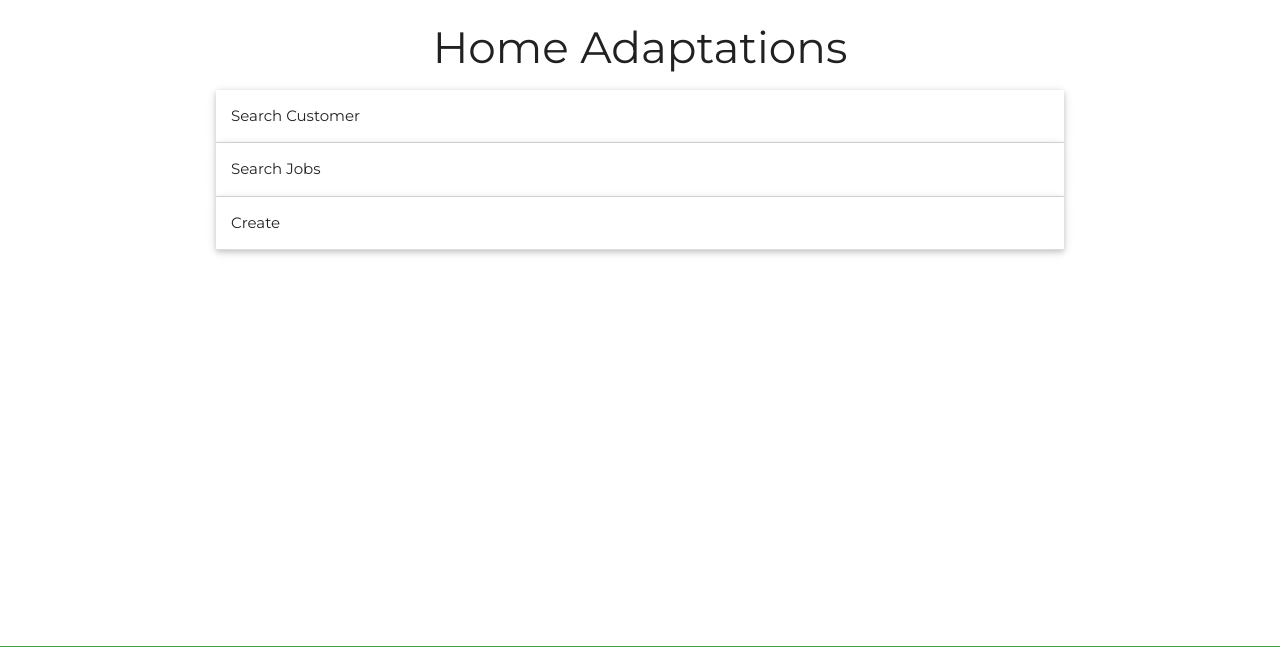
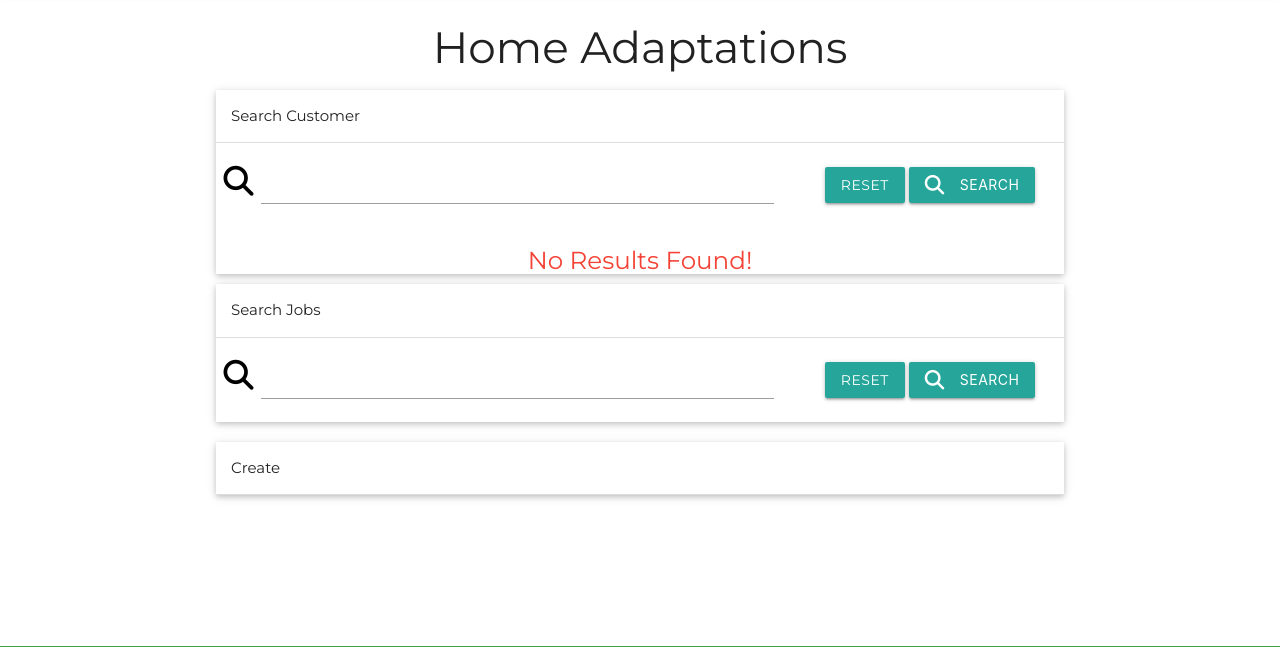
Before and after one commit to Danbob81/enabled, a Flask app: page /add_customer in a window 1280 px wide. Shown: the part 69-716 px from the top of the page. Run offline with Flask 2, Linux system fonts and the light colour scheme; some libraries are stand-ins or nearby versions.

Commit message:
add search bars to customers, jobs and users

```diff
--- a/app.py
+++ b/app.py
@@ -101,6 +101,8 @@ def edit_user(employee_id):
             {"_id": ObjectId(employee_id)}, {"$set": submit})
 
         flash("User successfully updated!")
+        employees = list(mongo.db.users.find())
+        return render_template("create_user.html", employees=employees)
 
     employee = mongo.db.users.find_one({"_id": ObjectId(employee_id)})
     return render_template("edit_user.html", employee=employee)
@@ -127,6 +129,14 @@ def logout():
 def get_customers():
     """retrieve customer record from db"""
     customers = list(mongo.db.customers.find())
+    return render_template("account.html", customers=customers)
+
+
+@app.route("/search_customer", methods=["GET", "POST"])
+def search_customer():
+    """query db for customer details"""
+    query = request.form.get("query")
+    customers = list(mongo.db.customers.find({"$text": {"$search": query}}))
     return render_template("account.html", customers=customers)
 
 
--- a/templates/account.html
+++ b/templates/account.html
@@ -10,7 +10,26 @@
 
 <ul class="collapsible popout">
   <li>
-    <div class="collapsible-header">Search Customer</div>
+    <div class="collapsible-header">Search Customer <br></div>
+      <div class="col s12">
+        <form action="{{ url_for('search_customer') }}" method="POST" class="col s12">
+          <div class="row valign-wrapper center-align">
+            <div class="input-field col s12 m8">
+                <i class="fas fa-search prefix black-text"></i>
+                <input type="text" name="query" id="query" minlength="3" class="validate" required>
+                <label for="query"></label>
+            </div>
+            <div class="col s12 m4">
+                <a href="{{ url_for('get_customers') }}" class="btn text-shadow">Reset</a>
+                <button type="submit" class="btn text-shadow">
+                    <i class="fas fa-search left"></i> Search
+                </button>
+            </div>
+          </div>
+        </form>
+      </div>
+    </div>
+    {% if customers|length >0 %}
       <div class="collapsible-body">
         <ul class="collection">
           {% for customer in customers %}
@@ -30,10 +49,29 @@
           {% endfor %}
         </ul>
       </div>
+    {% else %}
+      <h5 class="red-text center-align">No Results Found!</h5>
+    {% endif %}
   </li>
   <li>
     <div class="collapsible-header">Search Jobs</div>
-    <div class="collapsible-body"><span>Lorem ipsum dolor sit amet.</span></div>
+    <div class="col s12">
+      <form action="" method="POST" class="col s12">
+        <div class="row valign-wrapper center-align">
+          <div class="input-field col s12 m8">
+              <i class="fas fa-search prefix black-text"></i>
+              <input type="text" name="query" id="query" minlength="3" class="validate" required>
+              <label for="query"></label>
+          </div>
+          <div class="col s12 m4">
+              <a href="{{ url_for('get_customers') }}" class="btn text-shadow">Reset</a>
+              <button type="submit" class="btn text-shadow">
+                  <i class="fas fa-search left"></i> Search
+              </button>
+          </div>
+        </div>
+      </form>
+    </div>
   </li>
   <li>
     <div class="collapsible-header">Create</div>
@@ -113,7 +151,6 @@
           <label for="email">Email</label>
       </div>
     </div>
-
     <!-- Submit -->
     <div class="row">
       <div class="col s12 center-align">
--- a/templates/base.html
+++ b/templates/base.html
@@ -5,8 +5,7 @@
     <meta http-equiv="X-UA-Compatible" content="IE=edge">
     <meta name="viewport" content="width=device-width, initial-scale=1.0">
     <link href="https://fonts.googleapis.com/css2?family=Caveat:wght@700&family=Lobster&family=Montserrat:wght@400;800&display=swap" rel="stylesheet">
-    <link rel="stylesheet" href="https://cdnjs.cloudflare.com/ajax/libs/font-awesome/5.15.4/css/all.min.css"
-        integrity="sha512-1ycn6IcaQQ40/MKBW2W4Rhis/DbILU74C1vSrLJxCq57o941Ym01SwNsOMqvEBFlcgUa6xLiPY/NS5R+E6ztJQ==" crossorigin="anonymous" referrerpolicy="no-referrer" />
+    <link href="https://fonts.googleapis.com/icon?family=Material+Icons" rel="stylesheet">
     <link rel="stylesheet" href="https://cdnjs.cloudflare.com/ajax/libs/materialize/1.0.0/css/materialize.min.css">
     <link rel="stylesheet" href="{{ url_for('static', filename='css/style.css') }}">
     <title>Enabled</title>
@@ -99,6 +98,7 @@
 
 
     <script src="https://code.jquery.com/jquery-3.6.0.min.js" integrity="sha256-/xUj+3OJU5yExlq6GSYGSHk7tPXikynS7ogEvDej/m4=" crossorigin="anonymous"></script>
+    <script src="https://kit.fontawesome.com/abe5db6b8e.js" crossorigin="anonymous"></script>
     <script src="https://cdnjs.cloudflare.com/ajax/libs/materialize/1.0.0/js/materialize.min.js"></script>
     <script src="{{ url_for('static', filename='js/script.js') }}"></script>
 
```
Also changed, not shown: templates/create_user.html (+17 -0 lines). Lines whose indentation alone changed are shown as unchanged.
